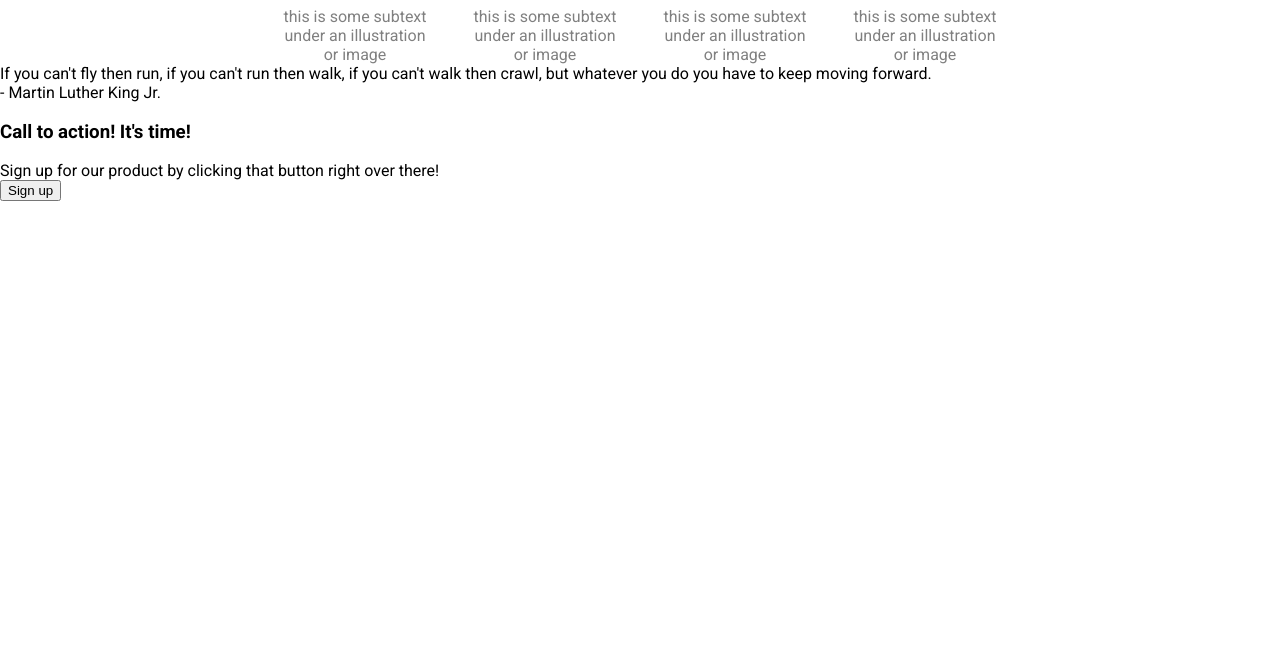
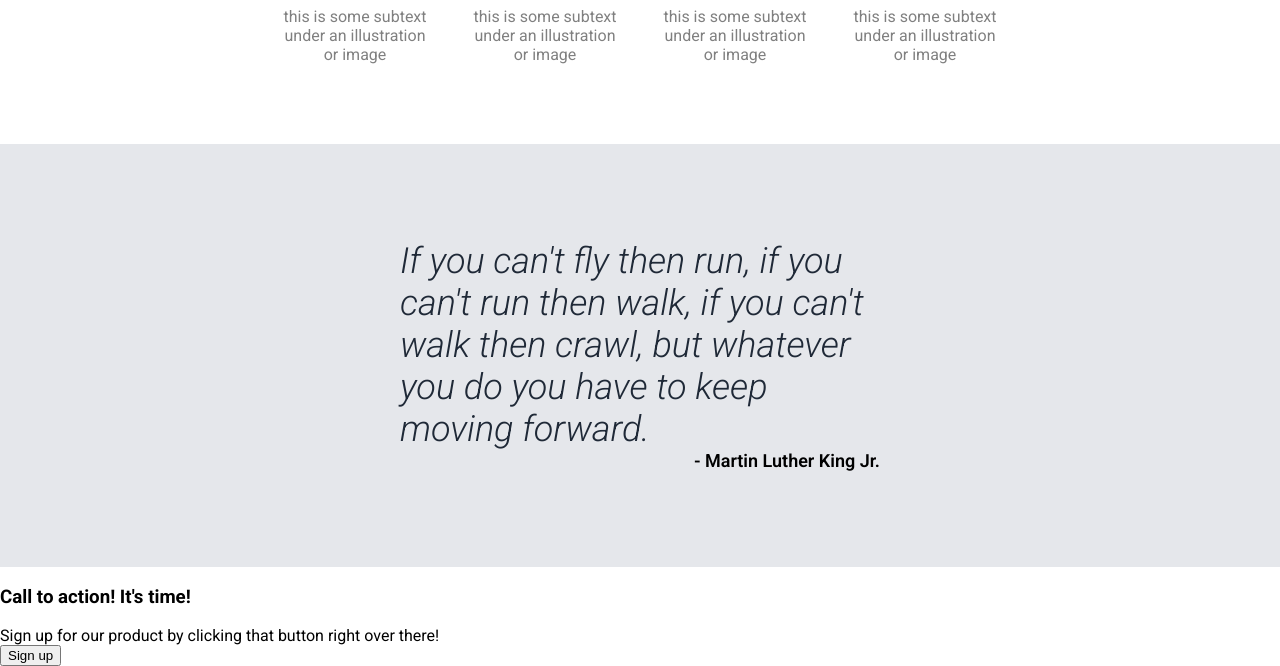
Before and after one commit to vins123sinned/landing-page, a plain HTML site: page index.html in a window 1280 px wide. Shown: the part 667-1333 px from the top of the page. Before the commit the page ends 868 px from the top, so only its background shows below. Drawn offline with Linux system fonts and the light colour scheme.

Commit message:
Add styling for quote section

```diff
--- a/index.html
+++ b/index.html
@@ -57,9 +57,11 @@
         </div>
 
         <div class="quote-section">
-            <p class="quote">If you can't fly then run, if you can't run then walk,
-                if you can't walk then crawl, but whatever you do you have to keep moving forward.</p>
-            <p class="quote-figure">- Martin Luther King Jr.</p>
+            <div class="quote-container">
+                <p class="quote">If you can't fly then run, if you can't run then walk,
+                    if you can't walk then crawl, but whatever you do you have to keep moving forward.</p>
+                <p class="quote-figure">- Martin Luther King Jr.</p>
+            </div>
         </div>
 
         <div class="call-to-action">
--- a/style.css
+++ b/style.css
@@ -98,6 +98,9 @@ a {
 }
 
 /* Information Section Styling */
+.information-section {
+    margin-bottom: 10vh;
+}
 
 .information-header, .information-card {
     text-align: center;
@@ -132,3 +135,28 @@ a {
 .card-text {
     color: gray;
 }
+
+/* Quote Section */
+/* No flexbox here as I found that it doesn't really do anything for now */
+
+.quote-section {
+    padding: 12vh;
+    background-color: #E5E7EB;
+    display: flex;
+    flex-direction: column;
+    align-items: center;
+}
+
+.quote {
+    font-size: 36px;
+    font-weight: 300;
+    font-style: italic;
+    color: #1F2937;
+    max-width: 60vh;
+}
+
+.quote-figure {
+    font-size: 18px;
+    font-weight: 600;
+    text-align: end;
+}
```
